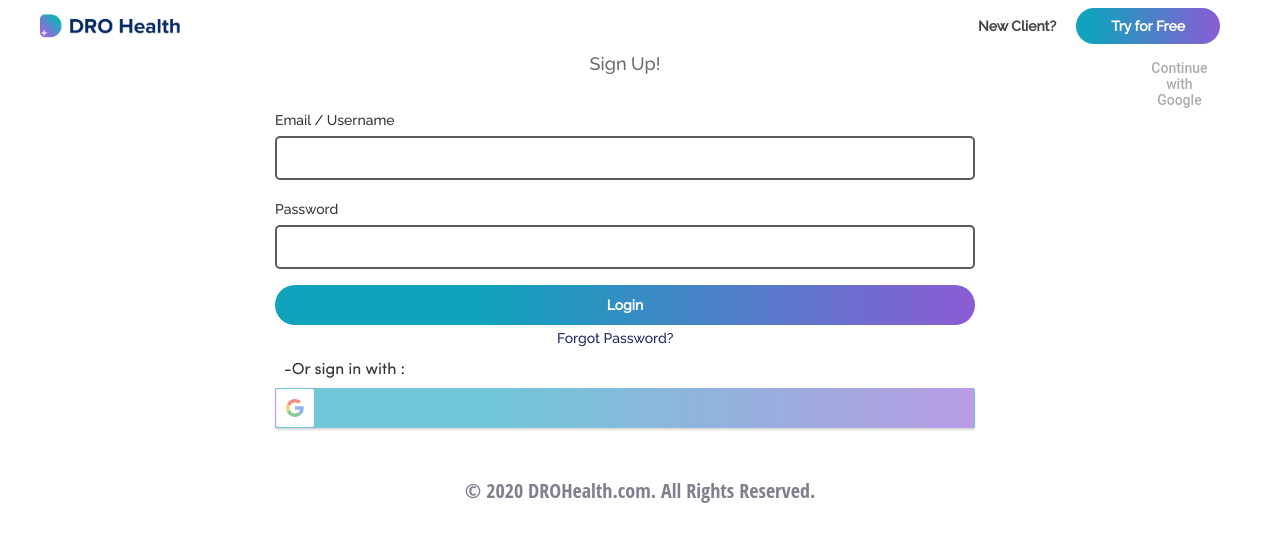
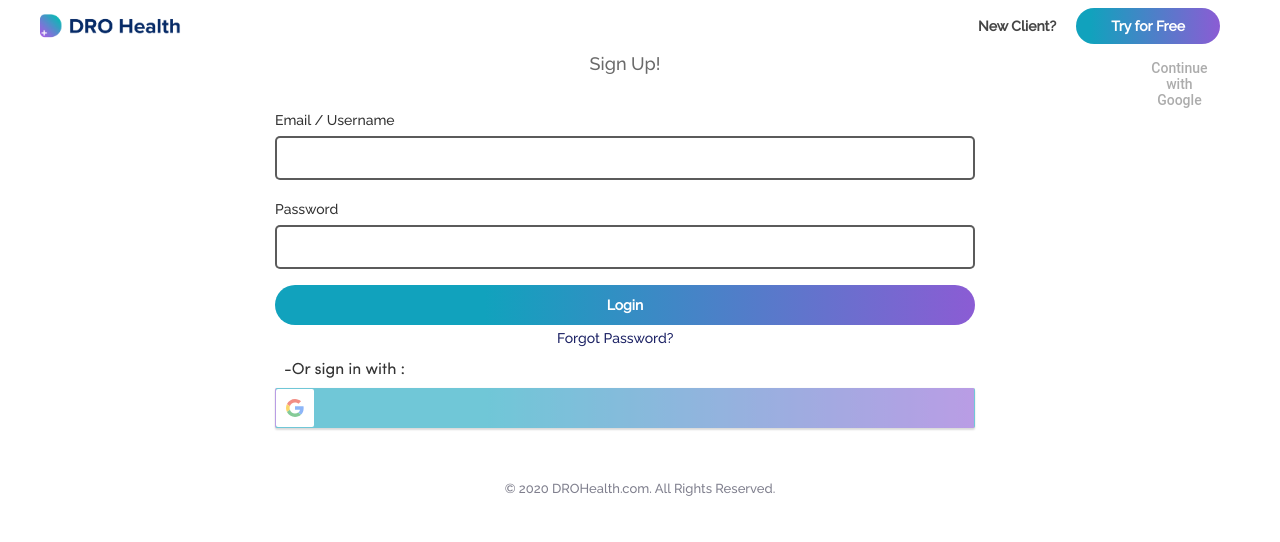
Before and after one commit to siccoo/dro-health, a React (Create React App) app: page /register in a window 1280 px wide. Shown: the top 542 px of the page. Built offline with nearby package versions, Linux system fonts and the light colour scheme.

Commit message:
updates on Register/style.css

```diff
--- a/src/pages/Register/style.css
+++ b/src/pages/Register/style.css
@@ -265,18 +265,18 @@ input[type="password"] {
 
 .signin-card .copywright {
     max-width: 700px;
-    font-family: "Open Sans Condensed";
+    font-family: "Raleway";
     font-style: normal;
     font-weight: normal;
-    font-size: 20px;
-    line-height: 30px;
+    font-size: 13px;
+    line-height: 25px;
     color: #01001d80;
     margin: auto;
 }
 
 @media only screen and (min-device-width: 320px) and (max-device-width: 480px) {
     .signin-card .copywright {
-        font-size: 12px;
-        line-height: 22px;
+        font-size: 11px;
+        line-height: 20px;
     }
 }
```
